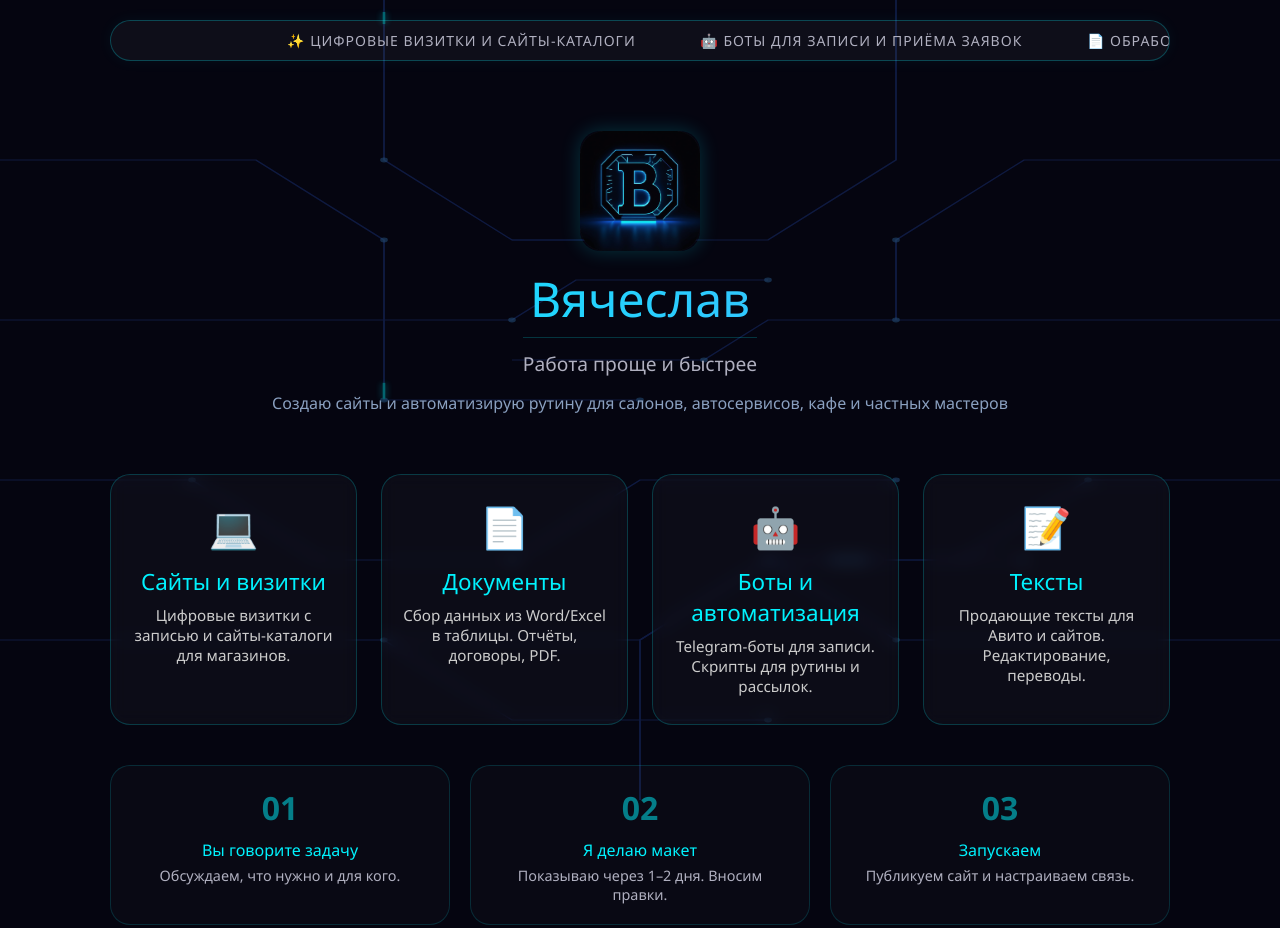
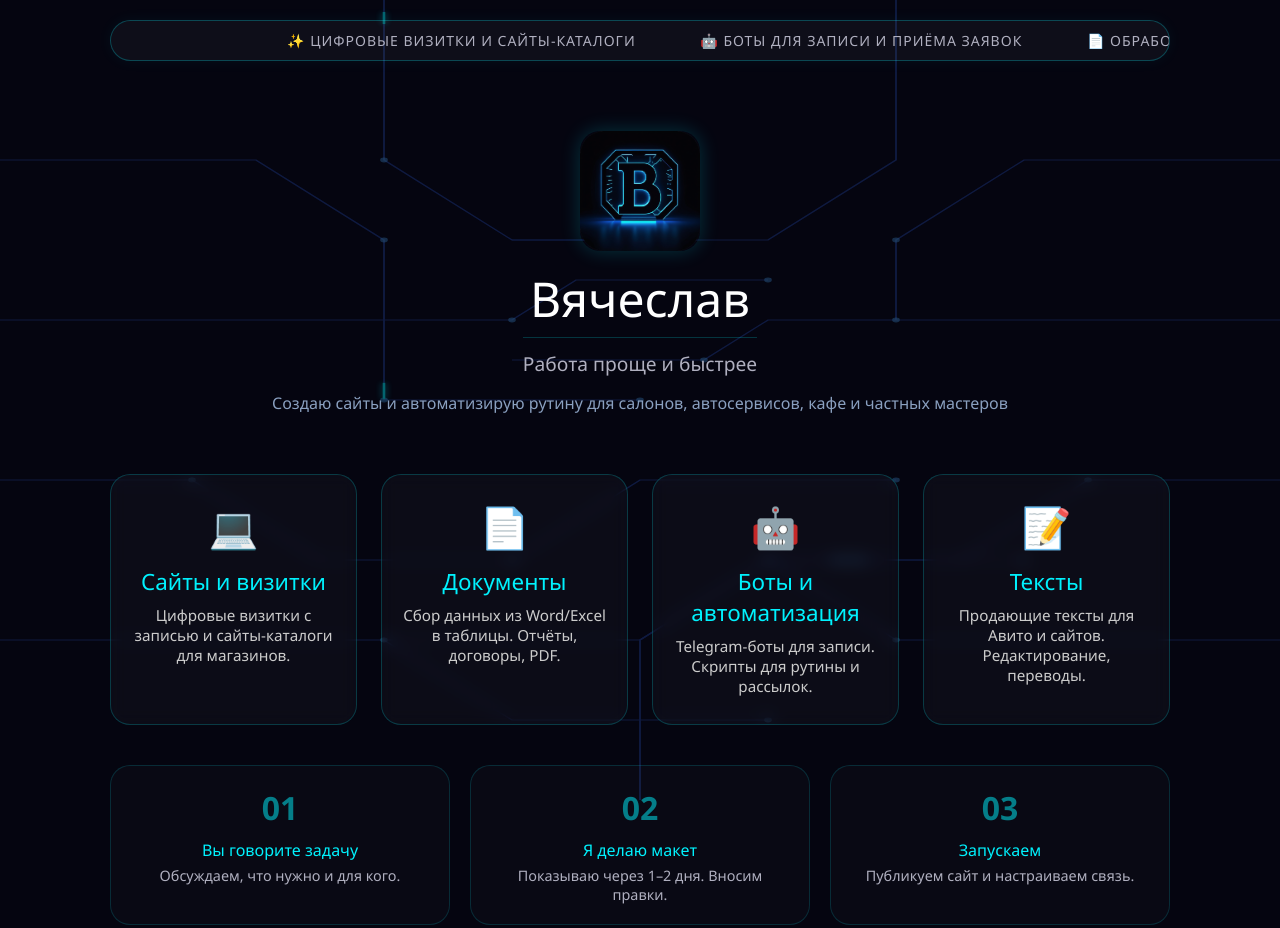
Before and after one commit to lip48/uslugi, a plain HTML site: page index.html in a window 1280 px wide. Shown: the top 928 px of the page. Drawn offline with Linux system fonts and the light colour scheme.

Commit message:
Update index.html

```diff
--- a/index.html
+++ b/index.html
@@ -95,13 +95,10 @@
       box-shadow: 0 0 20px rgba(0, 242, 254, 0.2);
     }
     .hero h1 {
-      font-size: 3rem;
-      font-weight: 300;
-      background: linear-gradient(to right, #00f2fe, #4facfe);
-      -webkit-background-clip: text;
-      -webkit-text-fill-color: transparent;
-      background-clip: text;
-      margin-bottom: 6px;
+     font-size: 3rem;
+     font-weight: 500; /* Сделал чуть жирнее для читаемости */
+     color: #ffffff; /* Обычный белый цвет */
+     margin-bottom: 6px;
     }
     .hero p {
       font-size: 1.2rem;
```
